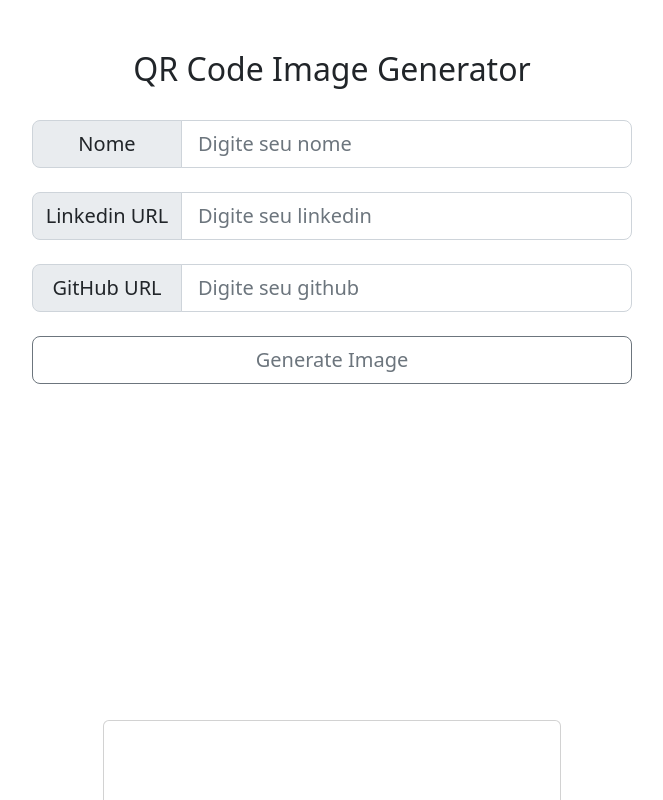
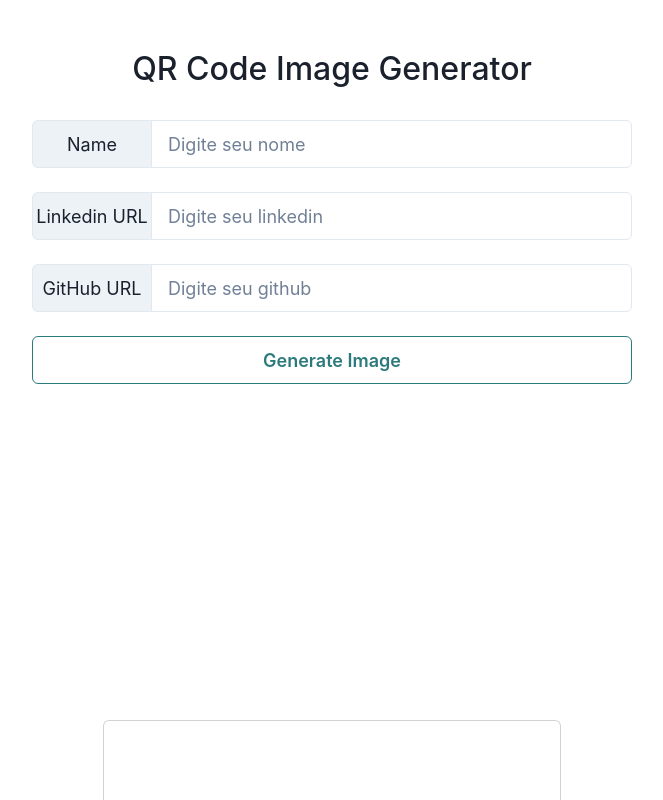
Before and after one commit to igorgomes255/desafio-qrcode-frontend, a React (Vite) app: page /generate in a window 1280 px wide. Shown: the top 800 px of the page, without its empty margins (308-971 px from the left). Built offline with nearby package versions, Linux system fonts and the light colour scheme.

Commit message:
feat: mudando input para chakra e adicioando useForm

```diff
--- a/src/Components/Form/index.tsx
+++ b/src/Components/Form/index.tsx
@@ -1,61 +1,84 @@
-import { InputGroup, InputGroupText, Input, Button } from "reactstrap";
+import {
+  Input,
+  Stack,
+  InputGroup,
+  InputLeftAddon,
+  Button,
+} from "@chakra-ui/react";
 import { useQRCodeContext } from "../../contexts/qrCodeContext";
+import { yupResolver } from "@hookform/resolvers/yup";
+import { useForm } from "react-hook-form";
+import { IData } from "../../interfaces/qrCode";
+import { schemaData } from "../../validators/schemas";
 
 import { Container } from "./styles";
 
 const Form = () => {
-  const { link, handleQRCode } = useQRCodeContext();
+  const { link, handleQRCode, handleCaptureClick, saveData } =
+    useQRCodeContext();
+
+  const {
+    register,
+    handleSubmit,
+    formState: { errors },
+  } = useForm<IData>({
+    resolver: yupResolver(schemaData),
+  });
+
   return (
-    <Container>
+    <Container onSubmit={handleSubmit(saveData)}>
+      <Stack spacing={6}>
         <InputGroup size="lg">
-        <InputGroupText
+          <InputLeftAddon
             style={{
               display: "flex",
               justifyContent: "center",
-            width: 150,
+              width: 120,
             }}
-        >
-          Nome
-        </InputGroupText>
+            children="Name"
+          />
           <Input
             placeholder="Digite seu nome"
+            {...register("name")}
             value={link}
             onChange={(e) => handleQRCode(e)}
           />
         </InputGroup>
-      <br />
 
         <InputGroup size="lg">
-        <InputGroupText
+          <InputLeftAddon
             style={{
               display: "flex",
               justifyContent: "center",
-            width: 150,
+              width: 120,
             }}
-        >
-          Linkedin URL
-        </InputGroupText>
-        <Input placeholder="Digite seu linkedin" />
+            children="Linkedin URL"
+          />
+          <Input {...register("linkedin")} placeholder="Digite seu linkedin" />
         </InputGroup>
-      <br />
 
         <InputGroup size="lg">
-        <InputGroupText
+          <InputLeftAddon
             style={{
               display: "flex",
               justifyContent: "center",
-            width: 150,
+              width: 120,
             }}
+            children="GitHub URL"
+          />
+          <Input {...register("github")} placeholder="Digite seu github" />
+        </InputGroup>
+
+        <Button
+          colorScheme="teal"
+          variant="outline"
+          size="lg"
+          type="submit"
+          onClick={handleCaptureClick}
         >
-          GitHub URL
-        </InputGroupText>
-        <Input placeholder="Digite seu github" />
-      </InputGroup>
-      <br />
-
-      <Button outline size="lg">
           Generate Image
         </Button>
+      </Stack>
     </Container>
   );
 };
--- a/src/Components/QrCode/index.tsx
+++ b/src/Components/QrCode/index.tsx
@@ -5,7 +5,7 @@ import { Card, CardBody } from "reactstrap";
 import { useParams } from "react-router-dom";
 
 const QrCode = () => {
-  const { link, handleCaptureClick } = useQRCodeContext();
+  const { link } = useQRCodeContext();
 
   let { user } = useParams();
 
@@ -17,13 +17,9 @@ const QrCode = () => {
         <CardBody>
           <h4>{link}</h4>
           <h5>Scan Me</h5>
-          <QRCode value={`https://desafio-qrcode-phi.vercel.app/${user}`} />
+          <QRCode value={`http://127.0.0.1:5173/user/${user}`} />
         </CardBody>
       </Card>
-
-      <button type="button" onClick={handleCaptureClick}>
-        Download
-      </button>
     </Container>
   );
 };
--- a/src/contexts/qrCodeContext.tsx
+++ b/src/contexts/qrCodeContext.tsx
@@ -1,5 +1,5 @@
 import { createContext, useContext, useState } from "react";
-import { IProvider } from "../interfaces/qrCode";
+import { IData, IProvider } from "../interfaces/qrCode";
 import html2canvas from "html2canvas";
 import downloadjs from "downloadjs";
 
@@ -8,6 +8,7 @@ interface IProviderQRCode {
   setLink: (value: string) => void;
   handleQRCode: (e: React.ChangeEvent<HTMLInputElement>) => void;
   handleCaptureClick: () => void;
+  saveData: (value: IData) => void;
 }
 
 export const QRCodeContext = createContext({} as IProviderQRCode);
@@ -28,9 +29,13 @@ const QRCodeProvider = ({ children }: IProvider) => {
     downloadjs(dataURL, "qr-code.png", "image/png");
   };
 
+  const saveData = (data: IData) => {
+    console.log(data);
+  };
+
   return (
     <QRCodeContext.Provider
-      value={{ link, setLink, handleQRCode, handleCaptureClick }}
+      value={{ link, setLink, handleQRCode, handleCaptureClick, saveData }}
     >
       {children}
     </QRCodeContext.Provider>
--- a/src/interfaces/qrCode.ts
+++ b/src/interfaces/qrCode.ts
@@ -3,3 +3,9 @@ import { ReactNode } from "react";
 export interface IProvider {
   children: ReactNode;
 }
+
+export interface IData {
+  name: string;
+  linkedin: string;
+  github: string;
+}
--- a/src/main.tsx
+++ b/src/main.tsx
@@ -3,13 +3,16 @@ import ReactDOM from "react-dom/client";
 import App from "./App";
 import { BrowserRouter } from "react-router-dom";
 import { Providers } from "./providers";
+import { ChakraProvider } from "@chakra-ui/react";
 
 ReactDOM.createRoot(document.getElementById("root") as HTMLElement).render(
   <React.StrictMode>
-    <BrowserRouter>
-      <Providers>
-        <App />
-      </Providers>
-    </BrowserRouter>
+    <ChakraProvider>
+      <BrowserRouter>
+        <Providers>
+          <App />
+        </Providers>
+      </BrowserRouter>
+    </ChakraProvider>
   </React.StrictMode>
 );
--- a/src/routes/routes.tsx
+++ b/src/routes/routes.tsx
@@ -7,7 +7,7 @@ const RoutesMain = () => {
     <Routes>
       <Route path="/" element={<Navigate to={"/generate"} />} />
       <Route path="/generate" element={<GeneratePage />} />
-      <Route path="/:user" element={<UserPage />} />
+      <Route path="/user/:user" element={<UserPage />} />
     </Routes>
   );
 };
--- /dev/null
+++ b/src/validators/schemas.ts
@@ -0,0 +1,7 @@
+import * as yup from "yup";
+
+export const schemaData = yup.object().shape({
+  name: yup.string().required("Campo obrigatório"),
+  linkedin: yup.string().required("Campo obrigatório"),
+  github: yup.string().required("Campo obrigatório"),
+});
```
Also changed, not shown: package.json (+9 -1 lines), 1 other file (tests, documents, lock files or other folders). Lines whose indentation alone changed are shown as unchanged.
